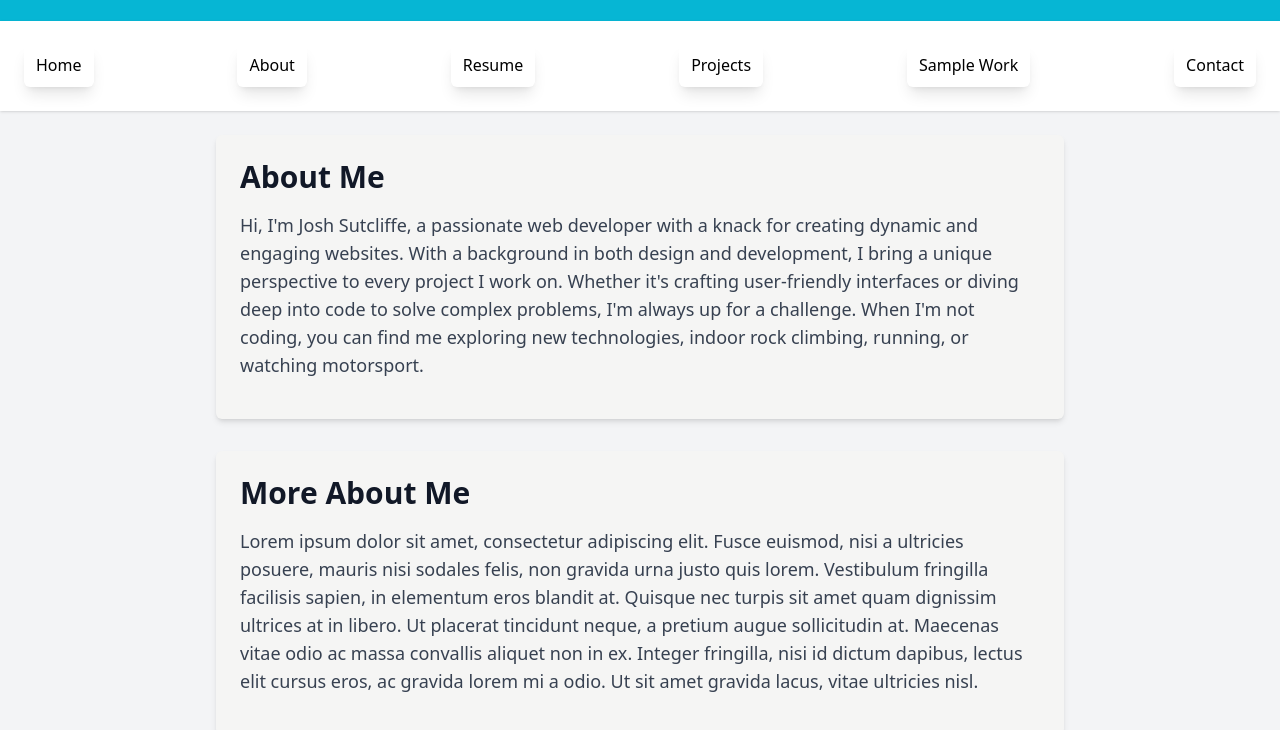
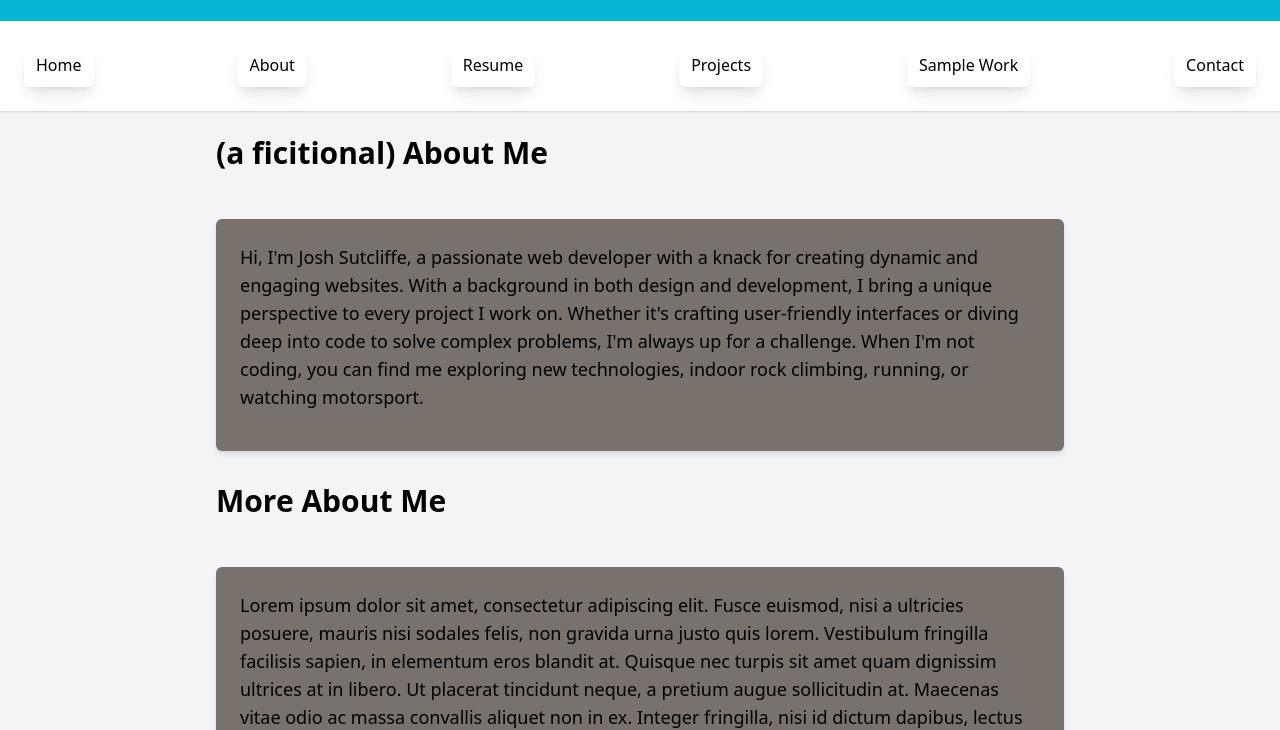
Before and after one commit to josutcliffe/personal_portfolio, a website: page about.html in a window 1280 px wide. Shown: the part 75-805 px from the top of the page. Drawn offline with Linux system fonts and the light colour scheme.

Commit message:
fix(about): tweak layout

```diff
--- a/about.html
+++ b/about.html
@@ -38,18 +38,19 @@
 
     <main class="p-6 mx-auto max-w-4xl text-left">
         <section class="flex flex-col gap-8">
-            <div class="bg-stone-100 p-6 rounded-md shadow-md">
-                <h2 class="text-3xl font-semibold text-gray-900 mb-4">About Me</h2>
-                <p class="text-lg text-gray-700 mb-4">
+            <h2 class="text-3xl font-semibold text-black mb-4">(a ficitional) About Me</h2>
+            <div class="bg-stone-500 p-6 rounded-md shadow-md">
+                <p class="text-lg text-black mb-4">
                     Hi, I'm Josh Sutcliffe, a passionate web developer with a knack for creating dynamic and engaging websites.
                     With a background in both design and development, I bring a unique perspective to every project I work on.
                     Whether it's crafting user-friendly interfaces or diving deep into code to solve complex problems, I'm always up for a challenge.
                     When I'm not coding, you can find me exploring new technologies, indoor rock climbing, running, or watching motorsport.
                 </p>
             </div>
-            <div class="bg-stone-100 p-6 rounded-md shadow-md">
-                <h2 class="text-3xl font-semibold text-gray-900 mb-4">More About Me</h2>
-                <p class="text-lg text-gray-700 mb-4">
+            <h2 class="text-3xl font-semibold text-black mb-4">More About Me</h2>
+            <div class="bg-stone-500 p-6 rounded-md shadow-md">
+
+                <p class="text-lg text-black mb-4">
                     Lorem ipsum dolor sit amet, consectetur adipiscing elit. Fusce euismod, nisi a ultricies posuere, mauris nisi sodales felis,
                     non gravida urna justo quis lorem. Vestibulum fringilla facilisis sapien, in elementum eros blandit at.
                     Quisque nec turpis sit amet quam dignissim ultrices at in libero. Ut placerat tincidunt neque, a pretium augue sollicitudin at.
```
